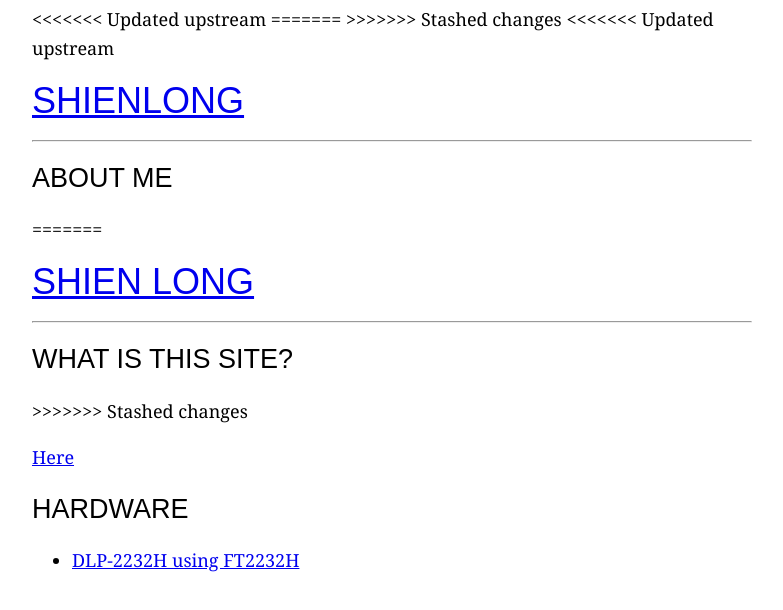
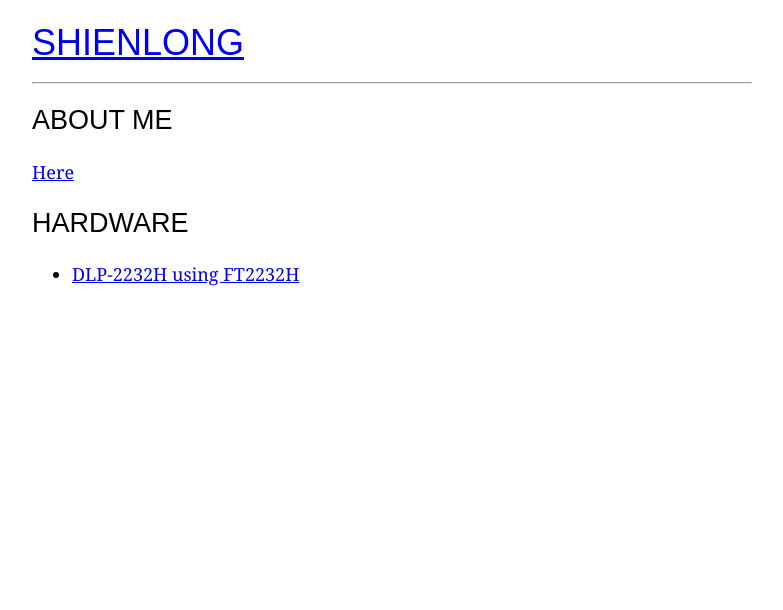
Before and after one commit to shienlong/shienlong.github.io, a plain HTML site: page index.html in a window 1280 px wide. Shown: the whole page, without its empty margins (248-1031 px from the left). Drawn offline with Linux system fonts and the light colour scheme.

Commit message:
Update index.html

```diff
--- a/index.html
+++ b/index.html
@@ -2,24 +2,14 @@
 <html>
 <head>
 <meta charset="utf-8">
-<<<<<<< Updated upstream
 <title>SHIENLONG</title>
-=======
-<title>SHIEN LONG</title>
->>>>>>> Stashed changes
 <meta name="viewport" content="width=device-width, initial-scale=1.0">
 <link rel="stylesheet" href="style.css">
 </head>
 <body>
-<<<<<<< Updated upstream
 <h1><a href="index.html">SHIENLONG</a></h1>
 <hr>
 <h2>ABOUT ME</h2>
-=======
-<h1><a href="index.html">SHIEN LONG</a></h1>
-<hr>
-<h2>WHAT IS THIS SITE?</h2>
->>>>>>> Stashed changes
 <p>
   <a href="about.html">Here</a>
 </p>
```
